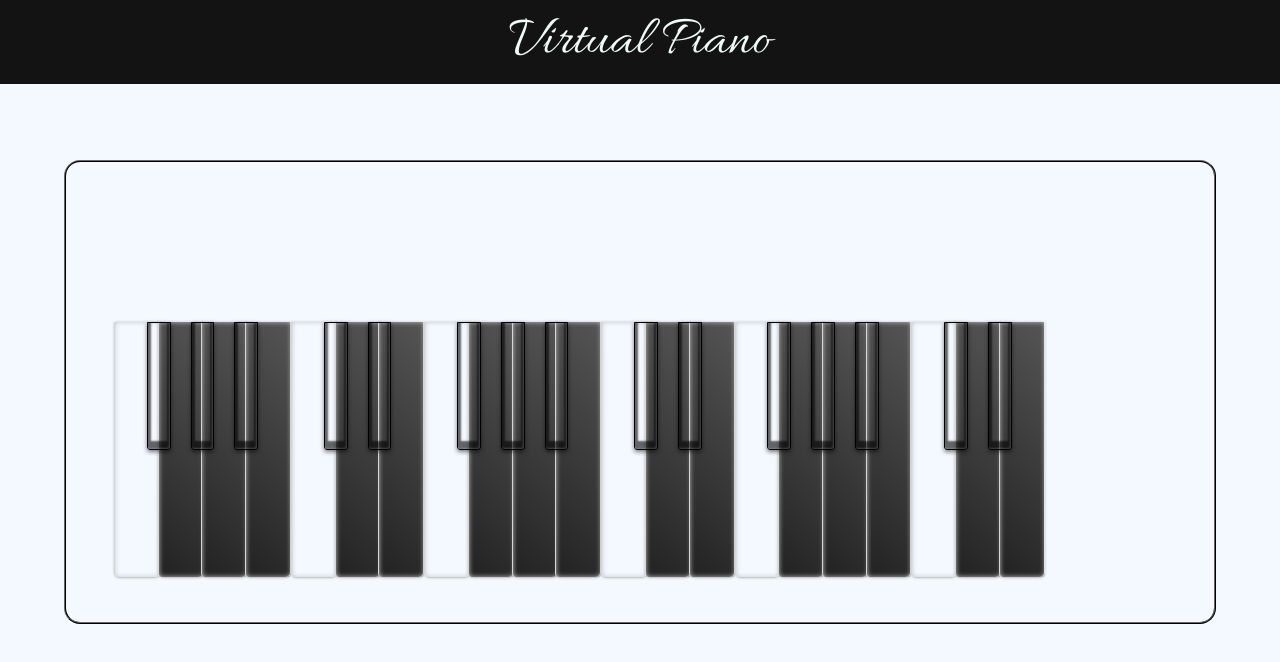
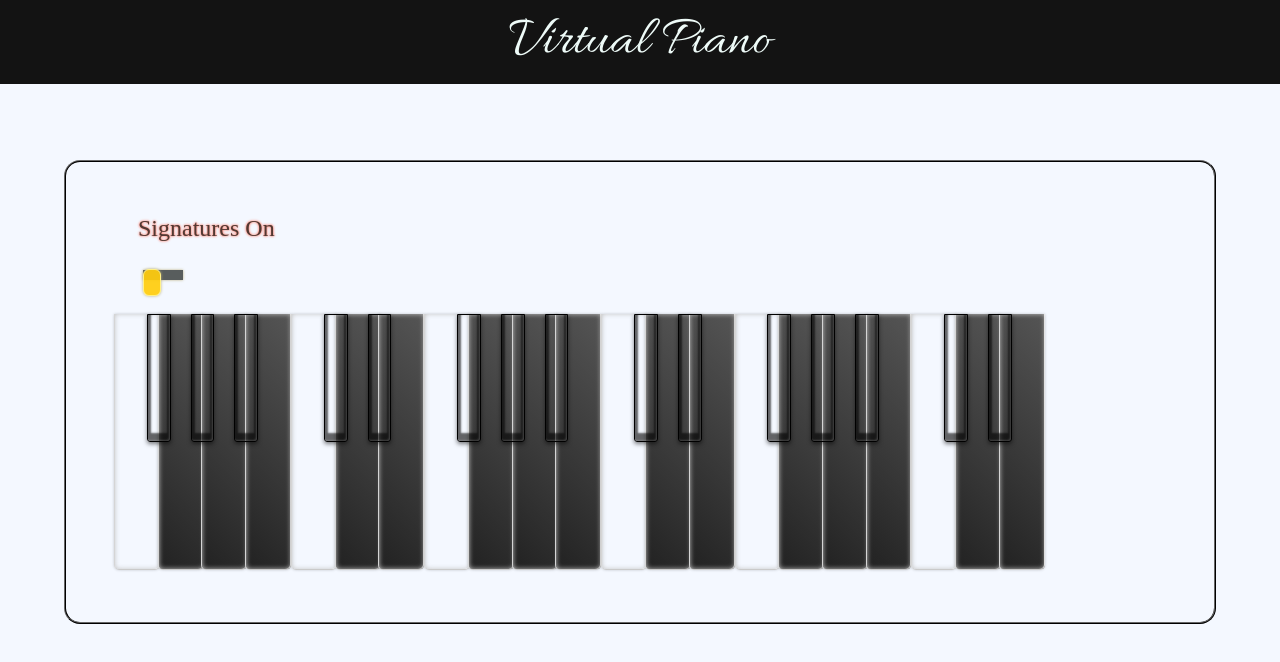
Before and after one commit to Patrycja20/VirtualPiano, a React (Create React App) app: page / in a window 1280 px wide. Shown: the top 662 px of the page. Built offline with nearby package versions, Linux system fonts and the light colour scheme.

Commit message:
Podpisy na klawiszach (#7)
* Dodanie suwaka do włączania podpisów.

* Poprawka wyglądu suwaka i dodanie podpisów do klawiszy.

```diff
--- a/package.json
+++ b/package.json
@@ -3,11 +3,14 @@
   "version": "0.1.0",
   "private": true,
   "dependencies": {
+    "gh-pages": "^2.0.1",
     "react": "^16.7.0",
     "react-dom": "^16.7.0",
     "react-scripts": "2.1.1"
   },
   "scripts": {
+    "predeploy": "npm run build",
+    "deploy": "gh-pages -d build",
     "start": "react-scripts start",
     "build": "react-scripts build",
     "test": "react-scripts test",
@@ -21,5 +24,6 @@
     "not dead",
     "not ie <= 11",
     "not op_mini all"
-  ]
+  ],
+  "homepage": "https://patrycja20.github.io/VirtualPiano"
 }
--- a/src/Keyboard.css
+++ b/src/Keyboard.css
@@ -3,7 +3,7 @@
     width: 90%;
     height: 29em;
     margin: 10em auto 7em;
-    padding: 10em 0 3em 3em;
+    padding: 3em 0 3em 3em;
     position: relative;
     border-radius: 1em;
     background: linear-gradient(top, #484848 0%, #020202 50%);
@@ -17,7 +17,28 @@ li {
     float: left;
 }
 
+.options {
+    font-family: "Aharoni", "Times New Roman", sans-serif;
+    text-align: left;
+    font-size: 1.5rem;
+    padding: 0 0 1em 1em;
+}
+.On {
+    text-shadow: 0 0 0.2em #74e065, 0 0 0.2em #63c057;
+    color: #c6e0bc;
+}
+.Off {
+    text-shadow: 0 0 0.1em #F87, 0 0 0.1em #F87;
+    color: #513933;
+}
+
 ul .white {
+    padding-top: 12em;
+    font-size: 1em;
+    color: #222424;
+    text-shadow: 0 0 0.2em #e0a500, 0 0 0.2em #f4b400;
+    font-family: "Calibri", "Times New Roman", sans-serif;
+    text-align: center;
     height: 16em;
     width: 4.1666666%;
     z-index: 1;
@@ -37,6 +58,12 @@ ul .white:active {
 }
 
 .black {
+    padding-top: 4em;
+    font-size: 1em;
+    color: #bbc6c6;
+    text-shadow: 0 0 0.2em #e0a500, 0 0 0.2em #f4b400;
+    font-family: "Calibri", "Times New Roman", sans-serif;
+    text-align: center;
     height: 8em;
     width: 2.1666666%;
     margin: 0 0 0 -1.18%;
@@ -48,6 +75,7 @@ ul .white:active {
 }
 
 .black:active {
+    vertical-align: center;
     box-shadow: -1px -1px 2px rgba(132, 132, 132, 0.2) inset, 0 -5px 2px 3px rgba(36, 36, 36, 0.6) inset, 0 2px 4px rgba(14, 14, 14, 0.5);
     background: linear-gradient(top, #898989 0%, #484848 100%);
 }
@@ -56,3 +84,89 @@ ul .white:active {
     margin: 0 0 0 -1.18%;
     background: linear-gradient(45deg, #222 0%, #555 100%);
 }
+
+input[type=range].slider {
+    -webkit-appearance: none;
+    width: 40px;
+    margin: 5px;
+}
+input[type=range].slider:focus {
+    outline: none;
+}
+input[type=range].slider::-webkit-slider-runnable-track {
+    width: 40px;
+    height: 10px;
+    cursor: pointer;
+    box-shadow: 0px 0px 2.9px #bbb07b, 0px 0px 0px #cdc187;
+    background: rgba(72, 77, 77, 0.91);
+    border-radius: 0px;
+    border: 0px solid #000101;
+}
+input[type=range].slider::-webkit-slider-thumb {
+    box-shadow: 0px 0px 3px #bbb07b, 0px 0px 0px #cdc187;
+    border: 0.1px solid #fff18a;
+    height: 27px;
+    width: 18px;
+    border-radius: 6px;
+    background: rgba(255, 204, 14, 0.93);
+    cursor: pointer;
+    -webkit-appearance: none;
+    margin-top: -1.5px;
+}
+input[type=range].slider:focus::-webkit-slider-runnable-track {
+    background: rgba(84, 90, 90, 0.9);
+}
+input[type=range].slider::-moz-range-track {
+    width: 40px;
+    height: 10px;
+    cursor: pointer;
+    box-shadow: 0px 0px 2.9px #bbb07b, 0px 0px 0px #c9bd84;
+    background: #484d4d;
+    border-radius: 0px;
+    border: 0px solid #000101;
+}
+input[type=range].slider::-moz-range-thumb {
+    box-shadow: 0px 0px 3px #bbb07b, 0px 0px 0px #cdc187;
+    border: 0.1px solid #fff18a;
+    height: 27px;
+    width: 18px;
+    border-radius: 6px;
+    background: rgba(255, 204, 14, 0.93);
+    cursor: pointer;
+}
+input[type=range].slider::-ms-track {
+    width: 40px;
+    height: 10px;
+    cursor: pointer;
+    background: transparent;
+    border-color: transparent;
+    color: transparent;
+}
+input[type=range].slider::-ms-fill-lower {
+    background: rgba(60, 64, 64, 0.91);
+    border: 0px solid #000101;
+    border-radius: 0px;
+    box-shadow: 0px 0px 2.9px #bbb07b, 0px 0px 0px #cdc187;
+}
+input[type=range].slider::-ms-fill-upper {
+    background: rgba(72, 77, 77, 0.91);
+    border: 0px solid #000101;
+    border-radius: 0px;
+    box-shadow: 0px 0px 2.9px #bbb07b, 0px 0px 0px #cdc187;
+}
+input[type=range].slider::-ms-thumb {
+    box-shadow: 0px 0px 3px #bbb07b, 0px 0px 0px #cdc187;
+    border: 0.1px solid #fff18a;
+    height: 27px;
+    width: 18px;
+    border-radius: 6px;
+    background: rgba(255, 204, 14, 0.93);
+    cursor: pointer;
+    height: 22px;
+}
+input[type=range].slider:focus::-ms-fill-lower {
+    background: rgba(72, 77, 77, 0.91);
+}
+input[type=range].slider:focus::-ms-fill-upper {
+    background: rgba(84, 90, 90, 0.91);
+}
--- a/src/Keyboard.js
+++ b/src/Keyboard.js
@@ -1,8 +1,16 @@
 import React from 'react';
 import './Keyboard.css';
-import { getFullSoundFolder } from './miniStore';
+import { getFullSoundFolder, getKeys} from './miniStore';
 
 class Keyboard extends React.Component {
+  constructor() {
+    super();
+    this.state = {
+      signatures: '0',
+      infoSignatures: 'Off',
+      keys: [],
+    };
+  }
 
   play (event) {
     const sound = event.target.id;
@@ -12,80 +20,126 @@ class Keyboard extends React.Component {
     audio.play();
   }
 
+  changeSignatures = (event) => {
+    console.log(this.state.infoSignatures);
+    if(event.target.value === '1') this.setState({signatures: '1', infoSignatures: 'On', keys: getKeys()});
+    else this.setState({signatures: '0', infoSignatures: 'Off', keys: []});
+  }
+
   render() {
     return (
       <ul className="Casing">
+        <div className="options">
+          <label className={this.state.infoSignatures}>Signatures On</label><br/>
+          <input type="range" className="slider" value={this.state.signatures} min="0" max="1" step="1" onChange={this.changeSignatures}/>
+        </div>
         <li id="f3" className="white" onMouseDown={(e) => this.play(e)}>
+          {this.state.keys[0]}
         </li>
         <li id="fis3" className="black" onMouseDown={(e) => this.play(e)}>
+          {this.state.keys[21]}
         </li>
         <li id="g3" className="white l" onMouseDown={(e) => this.play(e)}>
+          {this.state.keys[1]}
         </li>
         <li id="gis3" className="black" onMouseDown={(e) => this.play(e)}>
+          {this.state.keys[22]}
         </li>
         <li id="a3" className="white l" onMouseDown={(e) => this.play(e)}>
+          {this.state.keys[2]}
         </li>
         <li id="ais3" className="black" onMouseDown={(e) => this.play(e)}>
+          {this.state.keys[23]}
         </li>
         <li id="h3" className="white l" onMouseDown={(e) => this.play(e)}>
+          {this.state.keys[3]}
         </li>
         <li id="c4" className="white" onMouseDown={(e) => this.play(e)}>
+          {this.state.keys[4]}
         </li>
         <li id="cis4" className="black" onMouseDown={(e) => this.play(e)}>
+          {this.state.keys[24]}
         </li>
         <li id="d4" className="white l" onMouseDown={(e) => this.play(e)}>
+          {this.state.keys[5]}
         </li>
         <li id="dis4" className="black" onMouseDown={(e) => this.play(e)}>
+          {this.state.keys[25]}
         </li>
         <li id="e4" className="white l" onMouseDown={(e) => this.play(e)}>
+          {this.state.keys[6]}
         </li>
         <li id="f4" className="white" onMouseDown={(e) => this.play(e)}>
+          {this.state.keys[7]}
         </li>
         <li id="fis4" className="black" onMouseDown={(e) => this.play(e)}>
+          {this.state.keys[26]}
         </li>
         <li id="g4" className="white l" onMouseDown={(e) => this.play(e)}>
+          {this.state.keys[8]}
         </li>
         <li id="gis4" className="black " onMouseDown={(e) => this.play(e)}>
+          {this.state.keys[27]}
         </li>
         <li id="a4" className="white l" onMouseDown={(e) => this.play(e)}>
+          {this.state.keys[9]}
         </li>
         <li id="ais4" className="black" onMouseDown={(e) => this.play(e)}>
+          {this.state.keys[28]}
         </li>
         <li id="h4" className="white l" onMouseDown={(e) => this.play(e)}>
+          {this.state.keys[10]}
         </li>
         <li id="c5" className="white " onMouseDown={(e) => this.play(e)}>
+          {this.state.keys[11]}
         </li>
         <li id="cis5" className="black" onMouseDown={(e) => this.play(e)}>
+          {this.state.keys[29]}
         </li>
         <li id="d5" className="white l" onMouseDown={(e) => this.play(e)}>
+          {this.state.keys[12]}
         </li>
         <li id="dis5" className="black" onMouseDown={(e) => this.play(e)}>
+          {this.state.keys[30]}
         </li>
         <li id="e5" className="white l" onMouseDown={(e) => this.play(e)}>
+          {this.state.keys[13]}
         </li>
         <li id="f5" className="white" onMouseDown={(e) => this.play(e)}>
+          {this.state.keys[14]}
         </li>
         <li id="fis5" className="black" onMouseDown={(e) => this.play(e)}>
+          {this.state.keys[31]}
         </li>
         <li id="g5" className="white l" onMouseDown={(e) => this.play(e)}>
+          {this.state.keys[15]}
         </li>
         <li id="gis5" className="black" onMouseDown={(e) => this.play(e)}>
+          {this.state.keys[32]}
         </li>
         <li id="a5" className="white l" onMouseDown={(e) => this.play(e)}>
+          {this.state.keys[16]}
         </li>
         <li id="ais5" className="black" onMouseDown={(e) => this.play(e)}>
+          {this.state.keys[33]}
         </li>
         <li id="h5" className="white l" onMouseDown={(e) => this.play(e)}>
+          {this.state.keys[17]}
         </li>
         <li id="c6" className="white" onMouseDown={(e) => this.play(e)}>
+          {this.state.keys[18]}
         </li>
         <li id="cis6" className="black" onMouseDown={(e) => this.play(e)}>
+          {this.state.keys[34]}
         </li>
         <li id="d6" className="white l" onMouseDown={(e) => this.play(e)}>
+          {this.state.keys[19]}
         </li>
         <li id="dis6" className="black" onMouseDown={(e) => this.play(e)}>
+          {this.state.keys[35]}
         </li>
         <li id="e6" className="white l" onMouseDown={(e) => this.play(e)}>
+          {this.state.keys[20]}
         </li>
       </ul>
     );
--- a/src/miniStore.js
+++ b/src/miniStore.js
@@ -1,5 +1,42 @@
 export const HARP = 'harp'; // Dzwiek harfy
 export const PIANO = 'piano';
+export const KEYS = ['q',
+'w',
+'e',
+'r',
+'t',
+'y',
+'u',
+'i',
+'o',
+'p',
+'[',
+'z',
+'x',
+'c',
+'v',
+'b',
+'n',
+'m',
+',',
+'.',
+'/',
+  '2',
+'3',
+'4',
+'6',
+'7',
+'9',
+'0',
+'-',
+'s',
+'d',
+'g',
+'h',
+'j',
+'l',
+';',
+  ];
 
 let sound = 'piano';
 
@@ -15,6 +52,10 @@ export function getFullSoundFolder() {
   return `sounds/${sound}_mp3/`;
 }
 
+export function getKeys() {
+  return KEYS;
+}
+
 export function setPianoSound() {
   sound = PIANO;
 }
```
